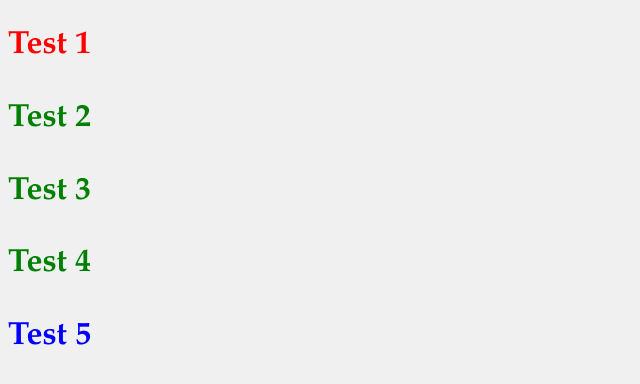
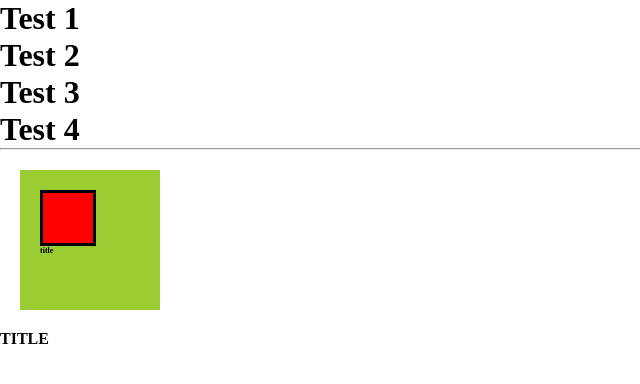
Before and after one commit to madalina2696/fun-web, a plain HTML site: page CSS/index.html in a window 1280 px wide. Shown: the whole page, without its empty margins (0-640 px from the left). Drawn offline with Linux system fonts and the light colour scheme.

Commit message:
Update HTML and CSS files

```diff
--- a/CSS/index.html
+++ b/CSS/index.html
@@ -1,16 +1,23 @@
 <!DOCTYPE html>
 <html lang="de">
-<head>
-    <meta charset="UTF-8">
-    <meta name="viewport" content="width=device-width, initial-scale=1.0">
-    <link rel="stylesheet" href="style.css">
+  <head>
+    <meta charset="UTF-8" />
+    <meta name="viewport" content="width=device-width, initial-scale=1.0" />
+    <link rel="stylesheet" href="style.css" />
     <title>Document</title>
-</head>
-<body>
+  </head>
+  <body>
     <h1 class="t1">Test 1</h1>
-    <h1 class="t2">Test 2</h1>
+    <h1 id="t2" class="t1">Test 2</h1>
     <h1 class="t3">Test 3</h1>
-    <h1 class="t4">Test 4</h1>
-    <h1 id="t5">Test 5</h1>
-</body>
+    <h1 id="t4">Test 4</h1>
+
+    <hr />
+
+    <div class="container">
+      <div class="contained"></div>
+      <h1 class="t">title</h1>
+    </div>
+    <h1 class="T">TITLE</h1>
+  </body>
 </html>
--- a/CSS/style.css
+++ b/CSS/style.css
@@ -1,4 +1,4 @@
-body {
+/* body {
   background-color: #f0f0f0;
   font-family: "Book Antiqua", sans-serif;
   font-size: 16px;
@@ -8,14 +8,60 @@ body {
   color: #333;
 }
 
-h1 {
-  color: green;
+/*
+  R G B  - base colors (red, green, blue)
+  0, 1, 2, 3, 4, 5, 6, 7, 8, 9, A, B, C, D, E, F
+*/
+
+/* h1 {
+  color: rgb(0, 0, 0);
 }
 
 .t1 {
   color: red;
 }
 
-#t5 {
+#t2 {
+  color: #00ff00;
+}
+
+#t4 {
   color: blue;
+} */
+
+
+* {
+  margin: 0;
+  padding: 0;
 }
+
+/* up, right, bottom, left */
+.container {
+  width: 100px;
+  height: 100px;
+  background-color: yellowgreen;
+  padding: 20px;
+  margin: 20px;
+  font-size: 0.5em;
+}
+
+.contained {
+  background-color: red;
+  width: 50%;
+  height: 50%;
+  border: 3px solid black;
+}
+
+.T {
+font-size: 1em;
+}
+
+.t {
+  font-size: 1em;
+}
+
+/*
+Absolute & relative
+px, em, rem, %
+1rem = 16px
+*/
```
